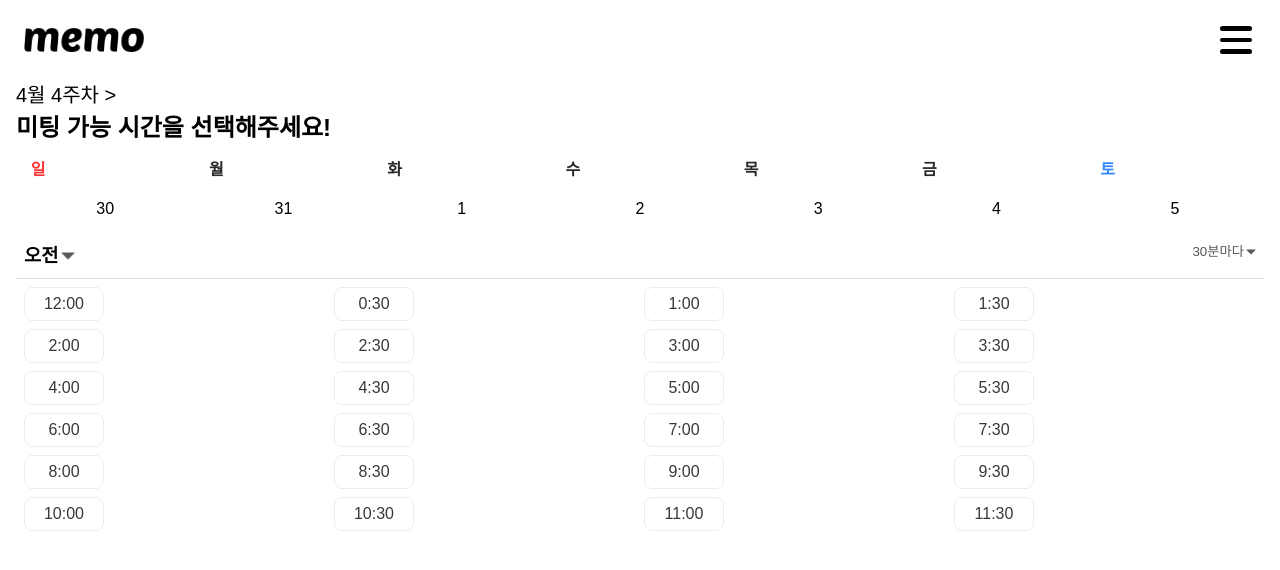
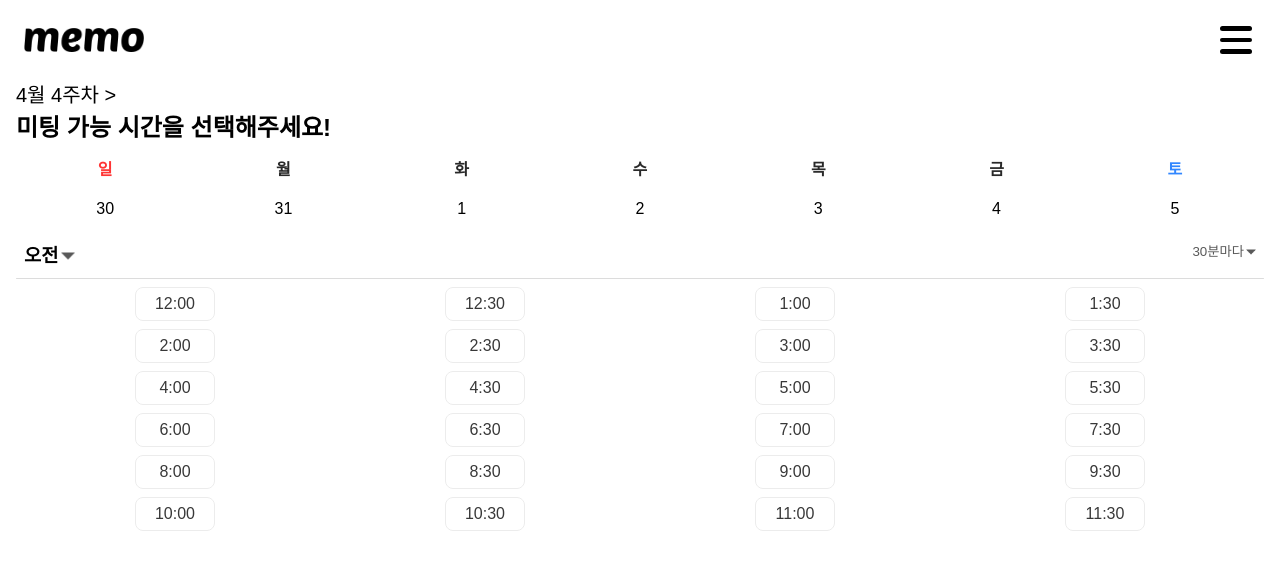
Before and after one commit to Spooder02/memo, a React (Vite) app in the folder frontend/: page /registerplan in a window 1280 px wide. Shown: the top 570 px of the page. Built offline with nearby package versions, Linux system fonts and the light colour scheme.

Commit message:
fix: 오전/오후 구분 기능을 추가하고, 등록 캘린더 grid 간격을 조정했어요. refactor: 약간의 코드 배치 수정

```diff
--- a/frontend/src/pages/RegisterPlan.tsx
+++ b/frontend/src/pages/RegisterPlan.tsx
@@ -15,7 +15,7 @@ const RegisterPlan: React.FC = () => {
     /* -- 변수들 -- **/
     const [TimeObject, setTimeObject] = useState<TimeSelectionObject[]>([]);
     // 12시간 크기의 숫자 배열 (분단위)
-    const allTheTimes = Array.from({ length: 48 }, (_, index) => index * 15);
+    const [allTheTimes, setAllTheTimes] = useState<number[]>(Array.from({ length: 48 }, (_, index) => index * 15));
     // 선택된 시간 처리를 위한 동적 배열
     const [selectedTimes, setSelectedTimes] = useState<number[]>([]);
 
@@ -40,6 +40,7 @@ const RegisterPlan: React.FC = () => {
     const [selectedDates, setSelectedDates] = useState<number|null>();
     const [selectedDateObject, setSelectedDateObject] = useState<TimeSelectionDate | null>(null);
 
+
     /* -- 기타 메소드들 -- **/
     const toggleTimeFilterDropdown = () => {
         setTimeFilterDropdownOpen((prev) => !prev);
@@ -48,6 +49,7 @@ const RegisterPlan: React.FC = () => {
     const toggleTimeDivDropdown = () => {
         setTimeDivFilterDropdownOpen((prev) => !prev);
     };
+
 
     /* 동적 데이터 처리를 위한 useEffect 메소드들 **/
     useEffect(() => {
@@ -59,20 +61,18 @@ const RegisterPlan: React.FC = () => {
             };
 
             setSelectedDateObject(newSelectedDateObject);
-            console.log(selectedDateObject)
 
             const prevIndex = TimeObject.findIndex((obj) => {
                 return obj.date.day === selectedDates && obj.date.month == new Date().getMonth() + 1 && obj.date.year == new Date().getFullYear();
             });
 
-        // 선택된 날짜가 이미 존재하는 경우
+            // 선택된 날짜가 이미 존재하는 경우
             setTimeObject(prevTimeObject => {
                 const newTimeObject = [...prevTimeObject];
 
                 const newObject: TimeSelectionObject = {
                     date: newSelectedDateObject,
-                    times: selectedTimes,
-                    timeDiv: selectedTimeDivFilter == "오후" ? "오후" : "오전"
+                    times: selectedTimes
                 }
 
                 if (prevIndex === -1) {
@@ -87,6 +87,20 @@ const RegisterPlan: React.FC = () => {
         }
 
     }, [selectedDates, selectedTimes]);
+
+    // allTheTimes 배열과, selectedTime을 업데이트
+    useEffect(() => {
+        const newTimes: number[] = allTheTimes.map((t) => {
+            if (selectedTimeDivFilter === "오후" && allTheTimes[46] == 690) { // 오전이고, 배열이 정상
+                return t + 720;
+            } else if (selectedTimeDivFilter === "오전" && allTheTimes[46] == 1410) { // 오후이고, 배열이 정상
+                return t - 720;
+            } else {
+                return t
+            }
+        });
+        setAllTheTimes(newTimes);
+    }, [selectedTimeDivFilter])
 
     useEffect(() => {
         const prevIndex = TimeObject.findIndex
@@ -105,24 +119,6 @@ const RegisterPlan: React.FC = () => {
     useEffect(() => {
         console.log("Selected Time Object: ", TimeObject);
     }, [TimeObject]);
-
-    // TODO: 오전, 오후에 따라 배열의 값에 +690을 더해, 시간 선택시 배열 내부에서 구분이 되도록 구현.
-    useEffect(() => {
-        // 각 블럭이 +720이 적용되어 times 배열에 들어가도록
-        console.log(allTheTimes[allTheTimes.length-2]);
-        if (selectedTimeDivFilter === "오후") {
-            if (allTheTimes[length - 1] == 690)
-                allTheTimes.forEach((time, index) => {
-                    allTheTimes[index] = time + 720;
-                });
-        } else {
-            if (allTheTimes[length - 1] == 1410)
-                allTheTimes.forEach((time, index) => {
-                    allTheTimes[index] = time - 720; // 또는 allTheTimes[index] += 720;
-                });
-        }
-
-    }, [selectedTimeDivFilter]);
 
     useEffect(() => {
         // 상태 업데이트마다 드롭다운 닫기
@@ -239,6 +235,7 @@ const Title = styled.h1`
 const WeekCalendarContainer = styled.div`
     display: grid;
     grid-template-columns: repeat(7, 2fr);
+    justify-items: center;
 `;
 
 const TimeDivContainer = styled.div`
@@ -266,6 +263,7 @@ const TimeSelectionTable = styled.div<{selectedGap: number}>`
     gap: 0.5em;
     margin: 0.5em;
     border-radius: 0.5em;
+    justify-items: center;
 `
 
 export default RegisterPlan;
--- a/frontend/src/types/TimeSelectionObject.tsx
+++ b/frontend/src/types/TimeSelectionObject.tsx
@@ -1,9 +1,7 @@
 import { TimeSelectionDate } from "./DateFormat";
 
-export type TimeDiv = "오전" | "오후";
 
 export interface TimeSelectionObject {
     date: TimeSelectionDate;
     times: number[];
-    timeDiv: TimeDiv;
 }
--- a/frontend/src/utils/TimeUtils.tsx
+++ b/frontend/src/utils/TimeUtils.tsx
@@ -3,10 +3,14 @@ export const formatTime = (totalMinutes: number) => {
     if (totalMinutes == 0)
         return '12:00';
 
+    if (totalMinutes == 30)
+        return '12:30';
+
     const hours = Math.floor(totalMinutes / 60);
+    const formattedHours = hours > 12? hours-12: hours;
     const minutes = totalMinutes % 60 == 0? '00':  totalMinutes % 60;
 
-    return `${hours}:${minutes}`;
+    return `${formattedHours}:${minutes}`;
 };
 
 export const getThisWeekDates = () => {
```
Also changed, not shown: 1 other file (tests, documents, lock files or other folders).
